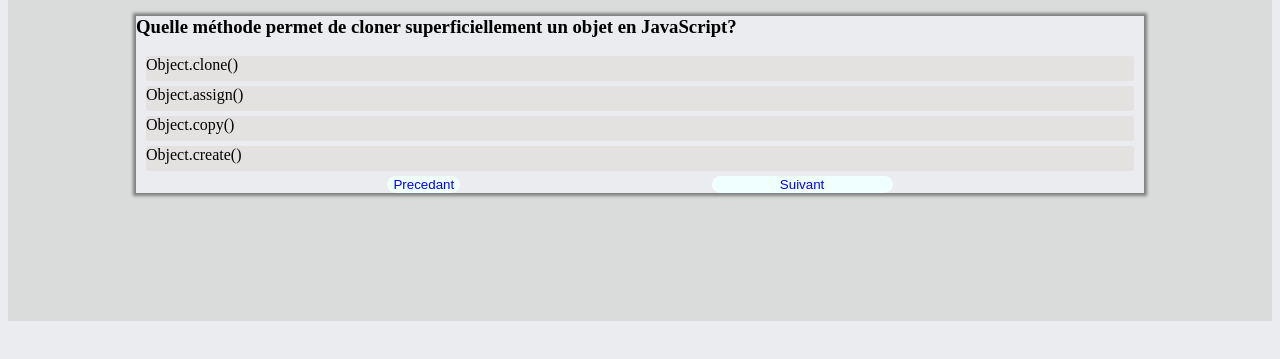
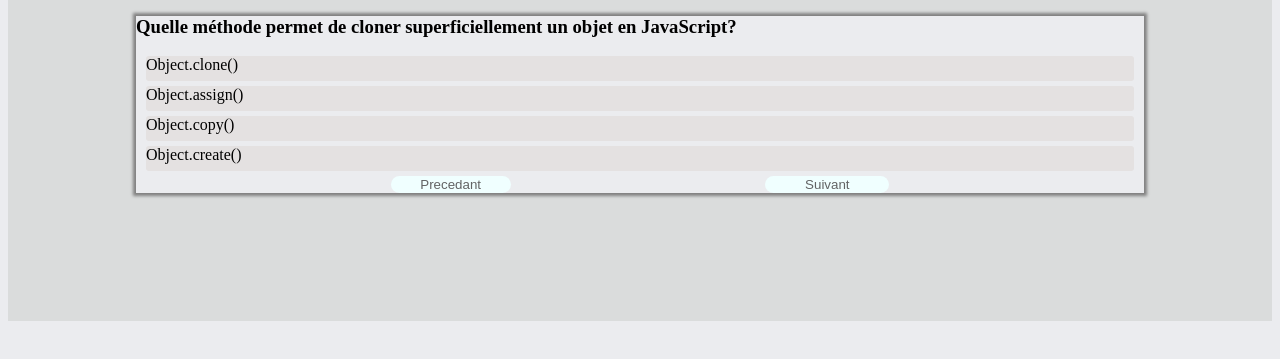
Before and after one commit to ussaliougueye/SBA-316-DOM, a plain HTML site: page index.html in a window 1280 px wide. Shown: the part 169-528 px from the top of the page. Drawn offline with Linux system fonts and the light colour scheme.

Commit message:
some styling works

```diff
--- a/index.css
+++ b/index.css
@@ -44,11 +44,12 @@ p[class="choie"]:hover {
     margin-left: 56%;
 } */
 .btn{
-    color: blue;
+    color: rgb(98, 99, 100);
     border-radius: 40px;
     border: 10px none red;
     background-color: azure;
     text-align: center;
+    width: 120px;
 }
 .btn:hover{
     background-color: rgb(207, 207, 207);
```
